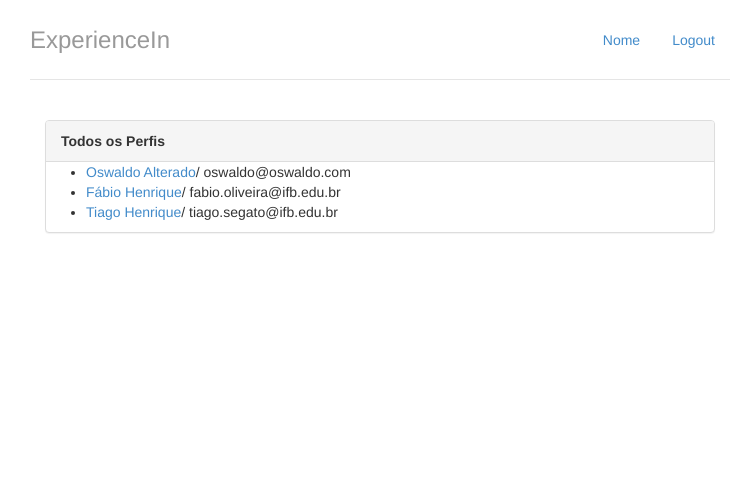
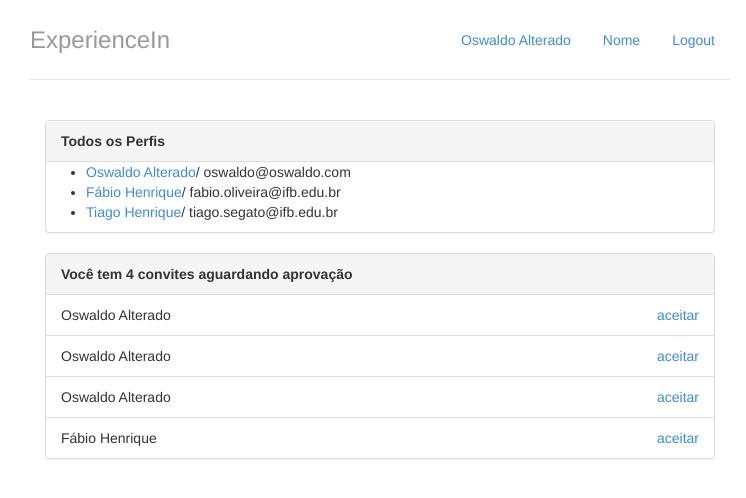
Before and after one commit to camilacarvalhon/experienceinPPI2, a Django app: page / in a window 1280 px wide. Shown: the top 498 px of the page, without its empty margins (260-1006 px from the left). Run offline with Django 3.2, Linux system fonts and the light colour scheme; data comes from the database, SQL or seed files in the repository; both versions use the stored data as it was after the commit.

Commit message:
exibindo convites recebidos

```diff
--- a/experiencein/perfis/templates/base.html
+++ b/experiencein/perfis/templates/base.html
@@ -12,6 +12,7 @@
     <div class="container">
       <div class="header">
         <ul class="nav nav-pills pull-right">
+          <li class=""><a href="{% url 'index' %}">{{perfil_logado.nome}}</a></li>
           <li class=""><a href="{% url 'index' %}">Nome</a></li>
           <li class=""><a href="/logout/">Logout</a></li>
         </ul>
--- a/experiencein/perfis/templates/index.html
+++ b/experiencein/perfis/templates/index.html
@@ -27,6 +27,32 @@
                 <p>Nenhum Perfil encontrado</p>
                 {% endif %}
             </div>
+
+            <!-- bloco novo de código que exibe os convites -->
+
+            <div class="panel panel-default">
+                {% with total_de_convites=perfil_logado.convites_recebidos.count %}
+                  {% if total_de_convites %}
+                      <div class="panel-heading">
+                          <strong>Você tem {{ total_de_convites }} convite{{ total_de_convites|pluralize }} aguardando aprovação</strong>
+                      </div>
+                      <ul class="list-group">
+                          {% for convite in perfil_logado.convites_recebidos.all %}
+                              <li class="list-group-item">
+                                      {{ convite.solicitante.nome }}
+                                      <a href="#" class="pull-right">aceitar</a>
+                              </li>
+                          {% endfor %}
+                      </ul>
+                  {% else %}
+                      <div class="panel-body">
+                          <p>Nenhum convite recebido :(</p>
+                      </div>
+                  {% endif %}
+                {% endwith %}
+            </div>
+
+    <!-- fim do bloco novo -->
         </div>
         {% endblock %}
 
--- a/experiencein/perfis/views.py
+++ b/experiencein/perfis/views.py
@@ -3,7 +3,7 @@ from perfis.models import Perfil
 
 
 def index(request):
-    return render(request, 'index.html', { 'perfis' : Perfil.objects.all()})
+    return render(request, 'index.html', { 'perfis' : Perfil.objects.all(),'perfil_logado' : get_perfil_logado(request)})
 
 
 def exibir(request, perfil_id):
@@ -11,7 +11,7 @@ def exibir(request, perfil_id):
 
 
     perfil = Perfil.objects.get(id=perfil_id)
-    return render(request, 'perfil.html', {'perfil' : perfil})
+    return render(request, 'perfil.html', {'perfil' : perfil, 'perfil_logado' : get_perfil_logado(request)})
 
 def convidar(request, perfil_id):
     perfil_a_convidar = Perfil.objects.get(id=perfil_id)
```
Also changed, not shown: experiencein/db.sqlite3.
